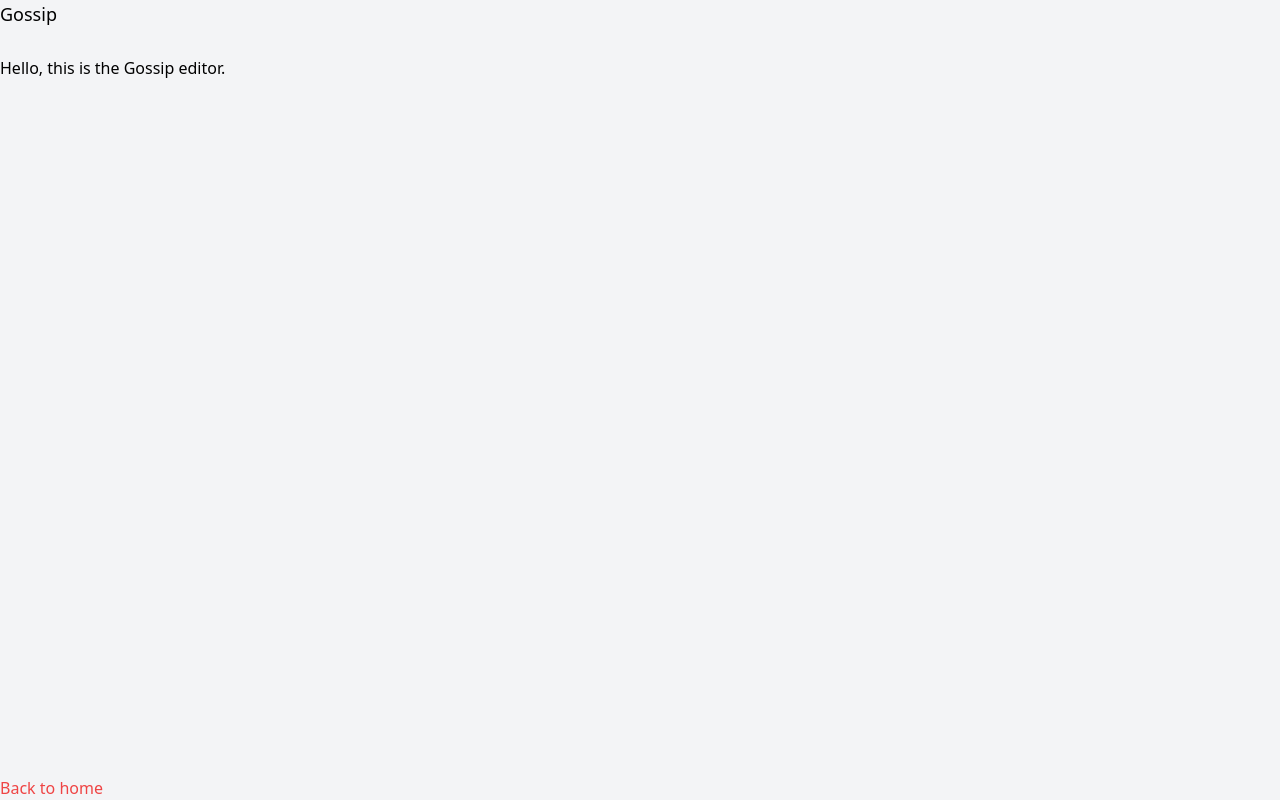
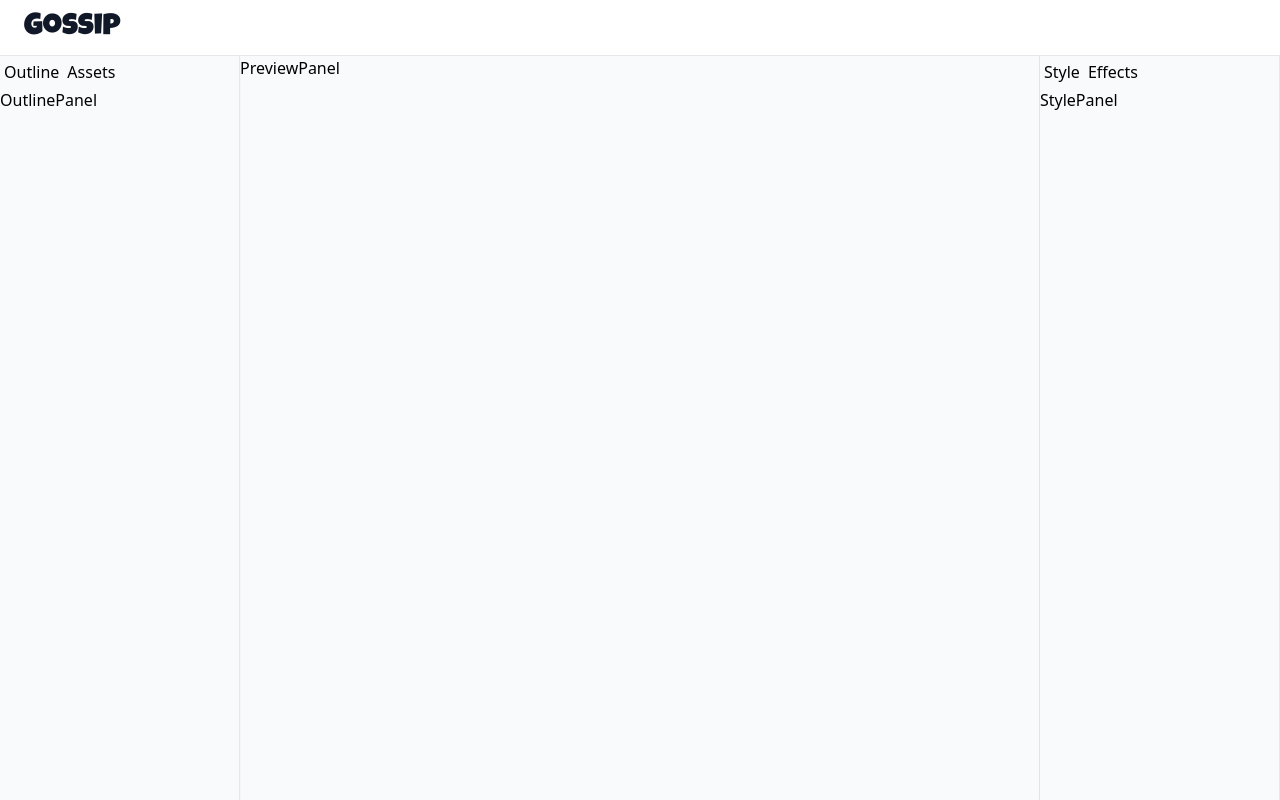
Before and after one commit to gossip-ink/gossip, a React app: page /editor in a window 1280 px wide. Built offline with nearby package versions, Linux system fonts and the light colour scheme.

Commit message:
feat(EditorPage): basic framework

```diff
--- a/package.json
+++ b/package.json
@@ -40,10 +40,13 @@
     "@fortawesome/fontawesome-svg-core": "^1.2.32",
     "@fortawesome/free-solid-svg-icons": "^5.15.1",
     "@fortawesome/react-fontawesome": "^0.1.14",
+    "@types/classnames": "^2.2.11",
+    "classnames": "^2.2.6",
     "prop-types": "^15.7.2",
     "react": "^17.0.1",
     "react-dom": "^17.0.1",
     "react-router-dom": "^5.2.0",
+    "react-use": "^15.3.6",
     "styled-components": "^5.2.1"
   }
 }
--- /dev/null
+++ b/src/components/AssetsPanel.tsx
@@ -0,0 +1,9 @@
+import React from "react";
+
+export interface AssetsPanelProps {}
+
+const AssetsPanel: React.FC<AssetsPanelProps> = (props) => {
+  return <h1>AssetsPanel</h1>;
+};
+
+export default AssetsPanel;
--- /dev/null
+++ b/src/components/EffectsPanel.tsx
@@ -0,0 +1,9 @@
+import React from "react";
+
+export interface EffectsPanelProps {}
+
+const EffectsPanel: React.FC<EffectsPanelProps> = (props) => {
+  return <h1>EffectsPanel</h1>;
+};
+
+export default EffectsPanel;
--- /dev/null
+++ b/src/components/OutlinePanel.tsx
@@ -0,0 +1,9 @@
+import React from "react";
+
+export interface OutlinePanelProps {}
+
+const OutlinePanel: React.FC<OutlinePanelProps> = (props) => {
+  return <h1>OutlinePanel</h1>;
+};
+
+export default OutlinePanel;
--- /dev/null
+++ b/src/components/Panel.tsx
@@ -0,0 +1,19 @@
+import React from "react";
+import classNames from "classnames";
+import styled from "styled-components";
+
+interface PanelProps {
+  style?: React.CSSProperties;
+  className?: string;
+  width?: number;
+  draggble?: boolean;
+}
+
+const Container = styled.div``;
+
+const Panel: React.FC<PanelProps> = ({ className, ...restProps }) => {
+  const classes = classNames(className, "h-full bg-gray-50 border-r border-gray-200 shadow-sm");
+  return <Container {...restProps} className={classes}></Container>;
+};
+
+export default Panel;
--- /dev/null
+++ b/src/components/PreviewPanel.tsx
@@ -0,0 +1,9 @@
+import React from "react";
+
+export interface PreviewPanelProps {}
+
+const PreviewPanel: React.FC<PreviewPanelProps> = (props) => {
+  return <h1>PreviewPanel</h1>;
+};
+
+export default PreviewPanel;
--- /dev/null
+++ b/src/components/StylePanel.tsx
@@ -0,0 +1,9 @@
+import React from "react";
+
+export interface StylePanelProps {}
+
+const StylePanel: React.FC<StylePanelProps> = (props) => {
+  return <h1>StylePanel</h1>;
+};
+
+export default StylePanel;
--- /dev/null
+++ b/src/components/Tab.tsx
@@ -0,0 +1,109 @@
+import React, { createContext, useState } from "react";
+import styled from "styled-components";
+
+import { tuple } from "../utils/type";
+import TabPane, { TabPaneProps } from "./TabPane";
+
+const TabTypes = tuple("line", "card", "editable-card");
+type TabType = typeof TabTypes[number];
+
+export interface TabProps {
+  type?: TabType;
+  defaultActiveIndex?: string;
+  onEdit?: (tartgetKey: string, action: string) => void;
+  onChange?: (activeKey: string) => void;
+  children?: React.ReactNode;
+}
+
+export interface ITab extends React.FC<TabProps> {
+  Pane: typeof TabPane;
+}
+
+export interface ITabContext {
+  activeIndex?: string;
+}
+
+export const TabContext = createContext<ITabContext>({ activeIndex: "0" });
+
+const Container = styled.div``;
+
+const Header = styled.ul`
+  display: flex;
+`;
+
+const Item = styled.li<{ type?: TabType }>``;
+
+const Body = styled.div``;
+
+const InternalTab: React.FC<TabProps> = ({
+  children,
+  type,
+  defaultActiveIndex,
+  onChange,
+  ...restProps
+}) => {
+  const [activeIndex, setActiveIndex] = useState(defaultActiveIndex);
+  const tabContextValue: ITabContext = {
+    activeIndex,
+  };
+
+  function handleClickItem(index: string) {
+    setActiveIndex(index);
+    onChange && onChange(index);
+  }
+
+  function toItem(child: React.ReactNode, childIndex: number) {
+    const childElement = child as React.FunctionComponentElement<TabPaneProps>;
+    const { displayName } = childElement.type;
+    if (displayName === "TabPane") {
+      const { text, index } = childElement.props;
+      const key = index ? index : childIndex.toString();
+      return (
+        <Item
+          type={type}
+          onClick={() => handleClickItem(key)}
+          className="p-1 cursor-pointer transition duration-150 hover:bg-white hover:shadow-sm"
+        >
+          {text}
+        </Item>
+      );
+    } else {
+      console.error("[Warning] Tab has a child which is not a TabPane.");
+      return childElement;
+    }
+  }
+
+  function toPane(child: React.ReactNode, childIndex: number) {
+    const childElement = child as React.FunctionComponentElement<TabPaneProps>;
+    const { displayName } = childElement.type;
+    if (displayName === "TabPane") {
+      const { index } = childElement.props;
+      return React.cloneElement(childElement, {
+        index: index ? index : childIndex.toString(),
+      });
+    } else {
+      console.error("[Warning] Tab has a child which is not a TabPane.");
+      return childElement;
+    }
+  }
+
+  return (
+    <Container {...restProps}>
+      <TabContext.Provider value={tabContextValue}>
+        <Header className="bg-gray-50">{React.Children.map(children, toItem)}</Header>
+        <Body>{React.Children.map(children, toPane)}</Body>
+      </TabContext.Provider>
+    </Container>
+  );
+};
+
+const Tab = InternalTab as ITab;
+
+Tab.Pane = TabPane;
+Tab.displayName = "Tab";
+Tab.defaultProps = {
+  type: "line",
+  defaultActiveIndex: "0",
+};
+
+export default Tab;
--- /dev/null
+++ b/src/components/TabPane.tsx
@@ -0,0 +1,30 @@
+import React, { useContext } from "react";
+import { TabContext } from "./Tab";
+import styled from "styled-components";
+
+export interface TabPaneProps {
+  text?: string;
+  index?: string;
+  children?: React.ReactNode;
+}
+
+const Container = styled.div<{ active?: boolean }>`
+  display: ${(props) => (props.active ? "block" : "none")};
+`;
+
+const TabPane: React.FC<TabPaneProps> = ({ children, index }) => {
+  const { activeIndex } = useContext(TabContext);
+  return (
+    <Container active={activeIndex === index} className="h-full">
+      {children}
+    </Container>
+  );
+};
+
+TabPane.displayName = "TabPane";
+
+TabPane.defaultProps = {
+  text: "Tab",
+};
+
+export default TabPane;
--- /dev/null
+++ b/src/components/Toolbar.tsx
@@ -0,0 +1,16 @@
+import React from "react";
+import { Link } from "react-router-dom";
+
+export interface ToolbarProps {}
+
+const Toolbar: React.FC<ToolbarProps> = (props) => {
+  return (
+    <header className="px-6 w-full h-14 flex items-center bg-white border-b border-gray-200 shadow-sm">
+      <Link to="/" className="font-brand text-3xl text-gray-900 translate-y-4">
+        Gossip
+      </Link>
+    </header>
+  );
+};
+
+export default Toolbar;
--- a/src/pages/EditorPage.tsx
+++ b/src/pages/EditorPage.tsx
@@ -1,17 +1,75 @@
-import React from "react";
-import { Link } from "react-router-dom";
+import React, { useState } from "react";
+import styled from "styled-components";
+
 import Container from "../components/Container";
-// import PropTypes from "prop-types";
+import Tab from "../components/Tab";
+import Panel from "../components/Panel";
 
-const EditorPage: React.FC<EditorPageProps> = () => (
-  <Container>
-    <h1 className="text-lg">Gossip</h1>
-    <p>Hello, this is the Gossip editor.</p>
-    <Link className="text-red-500" to="/">
-      Back to home
-    </Link>
-  </Container>
-);
+import Toolbar from "../components/Toolbar";
+import PreviewPanel from "../components/PreviewPanel";
+import OutlinePanel from "../components/OutlinePanel";
+import StylePanel from "../components/StylePanel";
+import AssetsPanel from "../components/AssetsPanel";
+import EffectsPanel from "../components/EffectsPanel";
+
+const { Pane } = Tab;
+
+const Body = styled.div`
+  position: relative;
+`;
+
+const LeftPanel = styled(Panel)`
+  width: 240px;
+  position: absolute;
+  left: 0;
+  top: 0;
+`;
+
+const MainPanel = styled(Panel)`
+  width: calc(100% - 480px);
+  margin-left: 240px;
+  margin-right: 240px;
+`;
+
+const RightPanel = styled(Panel)`
+  width: 240px;
+  position: absolute;
+  right: 0;
+  top: 0;
+`;
+
+const EditorPage: React.FC<EditorPageProps> = () => {
+  return (
+    <Container>
+      <Toolbar />
+      <Body className="w-full h-full">
+        <LeftPanel>
+          <Tab>
+            <Pane text="Outline">
+              <OutlinePanel />
+            </Pane>
+            <Pane text="Assets">
+              <AssetsPanel />
+            </Pane>
+          </Tab>
+        </LeftPanel>
+        <MainPanel>
+          <PreviewPanel />
+        </MainPanel>
+        <RightPanel>
+          <Tab>
+            <Pane text="Style">
+              <StylePanel />
+            </Pane>
+            <Pane text="Effects">
+              <EffectsPanel />
+            </Pane>
+          </Tab>
+        </RightPanel>
+      </Body>
+    </Container>
+  );
+};
 
 EditorPage.propTypes = {};
 
--- /dev/null
+++ b/src/utils/type.ts
@@ -0,0 +1 @@
+export const tuple = <T extends string[]>(...args: T) => args;
```
Also changed, not shown: 1 other file (tests, documents, lock files or other folders).
